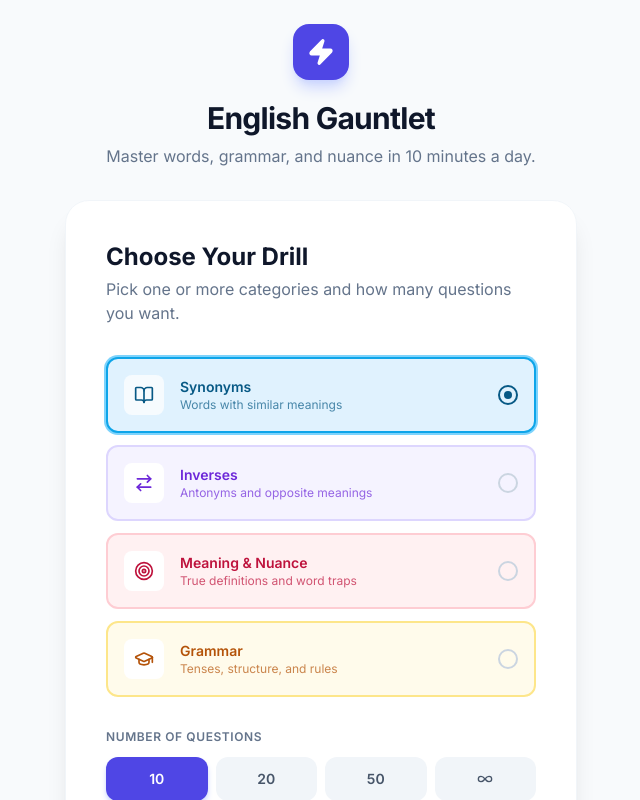
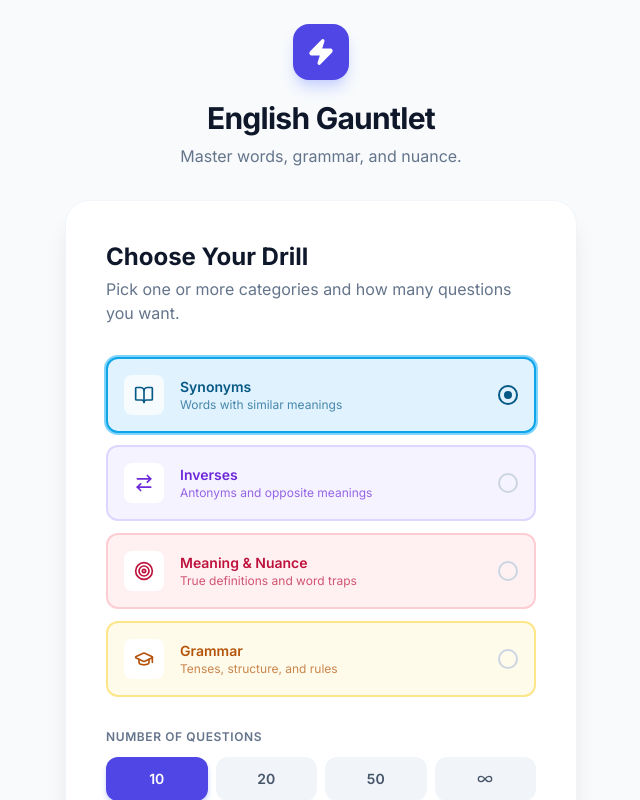
Before and after one commit to MedAmine-SUDO/fluent_gauntlet, a Next.js app: page / in a window 1280 px wide. Shown: the top 800 px of the page, without its empty margins (319-959 px from the left). Built offline with nearby package versions, Linux system fonts and the light colour scheme.

Commit message:
Remove '10 minutes a day' from landing copy

```diff
--- a/src/app/layout.tsx
+++ b/src/app/layout.tsx
@@ -7,7 +7,7 @@ const inter = Inter({ subsets: ["latin"] });
 export const metadata: Metadata = {
   title: "Daily English Gauntlet | Master TOEIC & IELTS",
   description:
-    "Master synonyms, inverses, and exam tricks in just 10 minutes a day.",
+    "Master synonyms, inverses, and exam tricks.",
 };
 
 export default function RootLayout({
--- a/src/app/page.tsx
+++ b/src/app/page.tsx
@@ -40,7 +40,7 @@ export default function Home() {
                   English Gauntlet
                 </h1>
                 <p className="text-slate-500">
-                  Master words, grammar, and nuance in 10 minutes a day.
+                  Master words, grammar, and nuance.
                 </p>
               </div>
 
```
